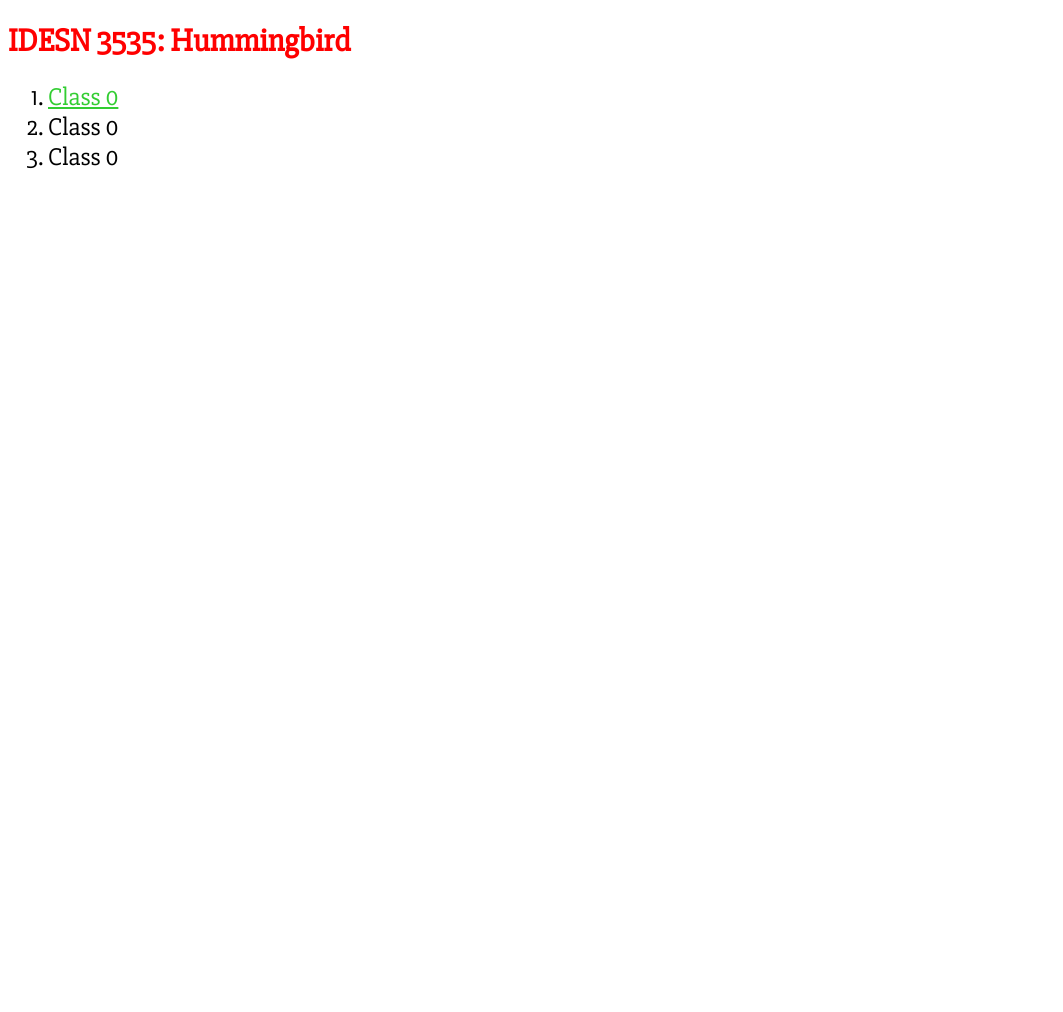
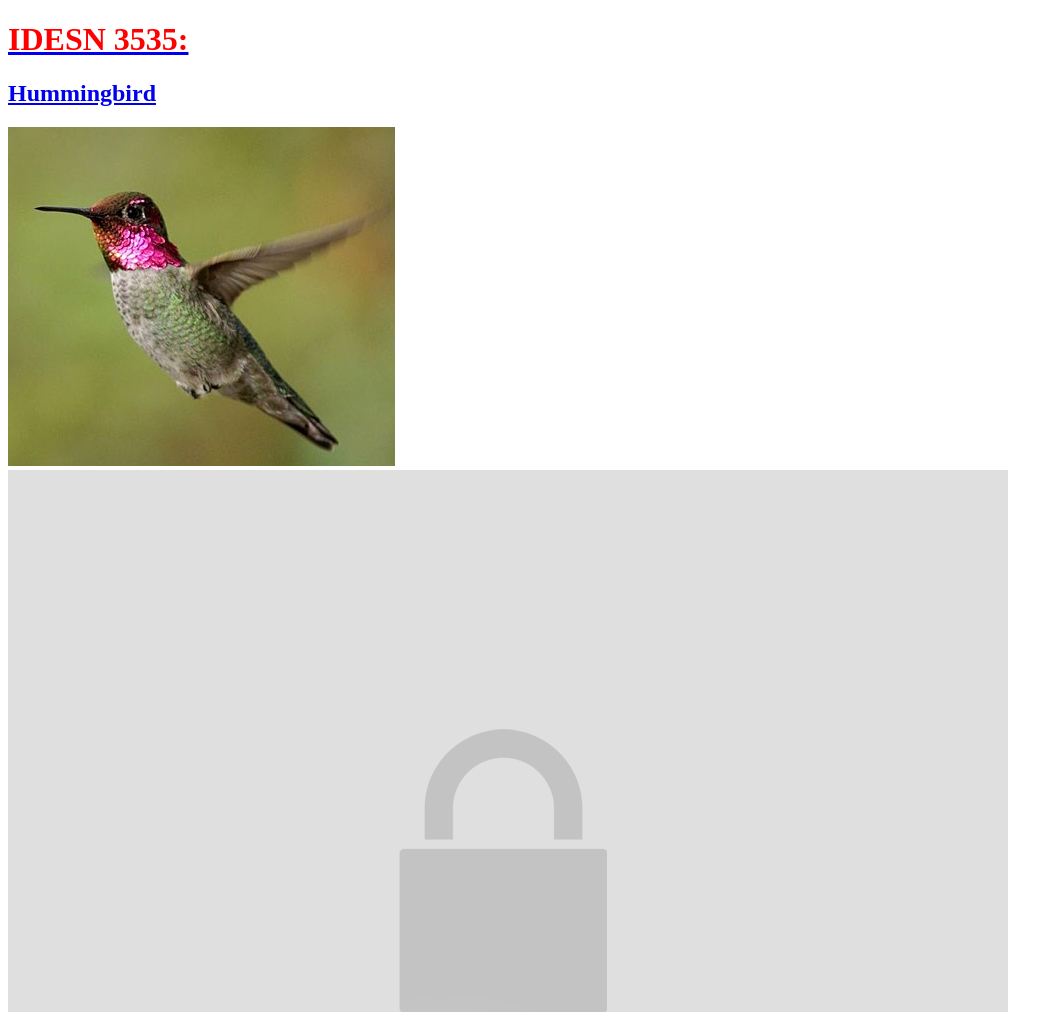
Before and after one commit to nfooter/idesn3535-hmgbird, a plain HTML site: page index.html in a window 1280 px wide. Shown: the top 1012 px of the page, without its empty margins (0-1063 px from the left). Before the commit the page ends 800 px from the top, so only its background shows below. Drawn offline with Linux system fonts and the light colour scheme.

Commit message:
Linked pages together with index.html

```diff
--- a/index.html
+++ b/index.html
@@ -2,15 +2,28 @@
 <html>
   <head>
     <title>IDESN 3535: Hummingbird</title>
-    <link href="https://fonts.googleapis.com/css?family=Slabo+27px" rel="stylesheet">
+    <link href="https://fonts.googleapis.com/css?family=Open+Sans:300,800|Rokkitt" rel="stylesheet">
     <link rel="stylesheet" href="styles.css">
   </head>
   <body>
-    <h1 id="myheader">IDESN 3535: Hummingbird</h1>
-    <ol>
-      <li class="myclass"> <a href="file.html">Class 0</a></li>
-      <li class="myclass">Class 0</li>
-      <li class="myclass">Class 0</li>
-    </ol>
+    <a href=index.html>
+    <h1 id="header1">IDESN 3535:</h1>
+    <h2 id="header2">Hummingbird</h2>
+    </a>
+      <a class="link" href="file.html"><img class="content" src="img/hum1.jpg" title="class 0" /></a>
+      <img class="content" src="img/locked.jpg" title="class 0" />
+      <img class="content" src="img/locked.jpg" title="class 0" />
+      <img class="content" src="img/locked.jpg" title="class 0" />
+      <img class="content" src="img/locked.jpg" title="class 0" />
+      <img class="content" src="img/locked.jpg" title="class 0" />
+      <img class="content" src="img/locked.jpg" title="class 0" />
+      <img class="content" src="img/locked.jpg" title="class 0" />
+      <img class="content" src="img/locked.jpg" title="class 0" />
+      <img class="content" src="img/locked.jpg" title="class 0" />
+      <img class="content" src="img/locked.jpg" title="class 0" />
+      <img class="content" src="img/locked.jpg" title="class 0" />
+
+
+
   </body>
 </html>
```
Also changed, not shown: file.html (+7 -2 lines).
